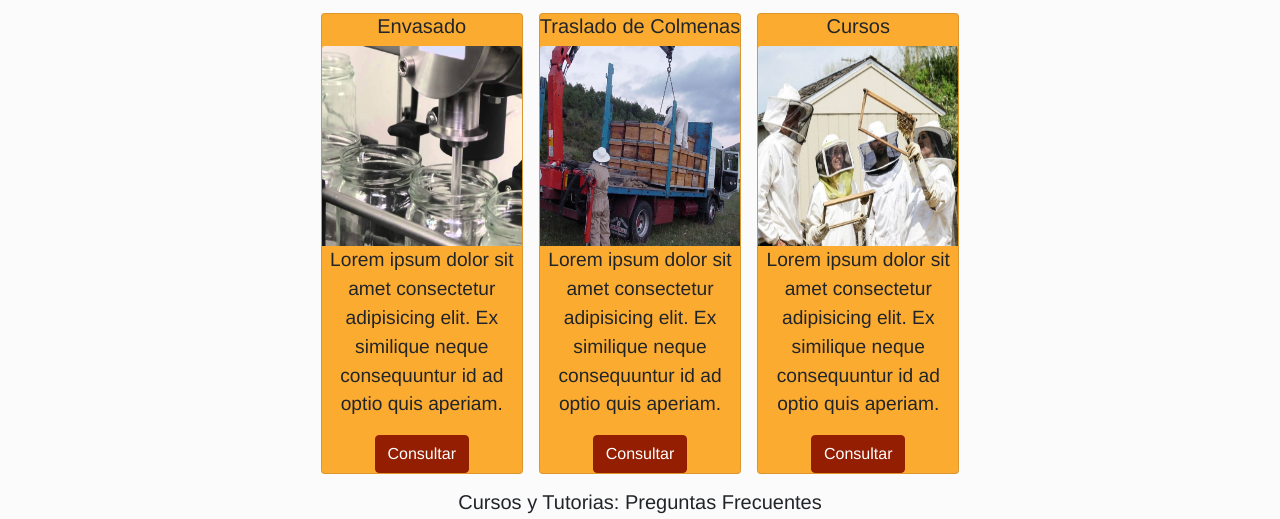
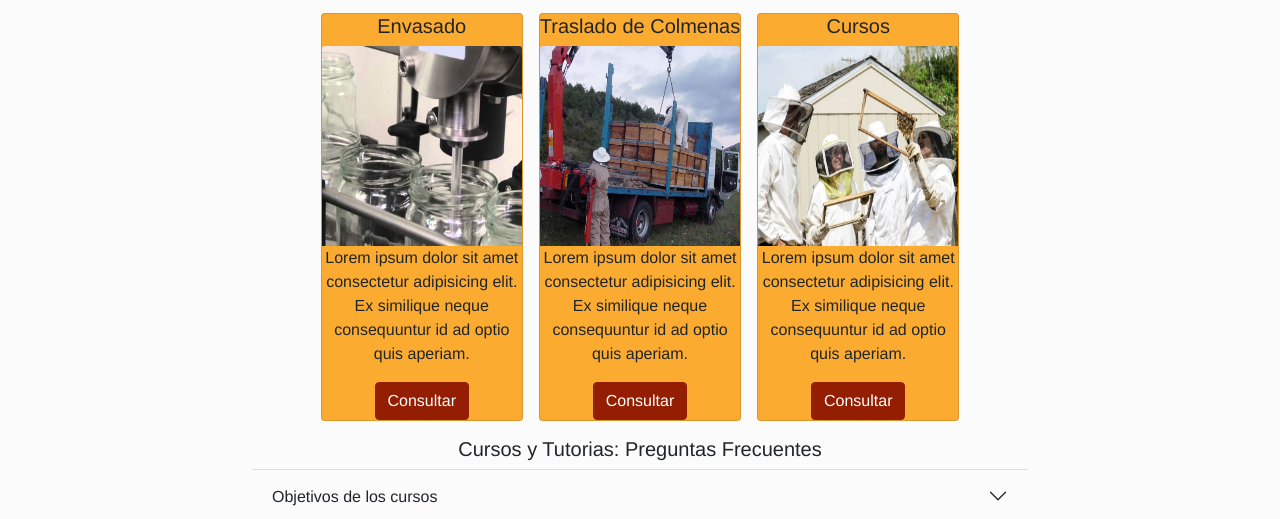
Before and after one commit to IgnacioMarucco/static_website, a plain HTML site: page pages/servicios.html in a window 1280 px wide. Shown: the part 207-726 px from the top of the page. Drawn offline with nearby package versions, Linux system fonts and the light colour scheme; a web font is replaced by a local one.

Commit message:
Cards servicios text size

```diff
--- a/main.css
+++ b/main.css
@@ -22,6 +22,7 @@ img {
 .card-text{
     width: 200px;
     text-align: center;
+    font-size: medium !important;
 }
 .card {
     background-color: #fcab31;
```
